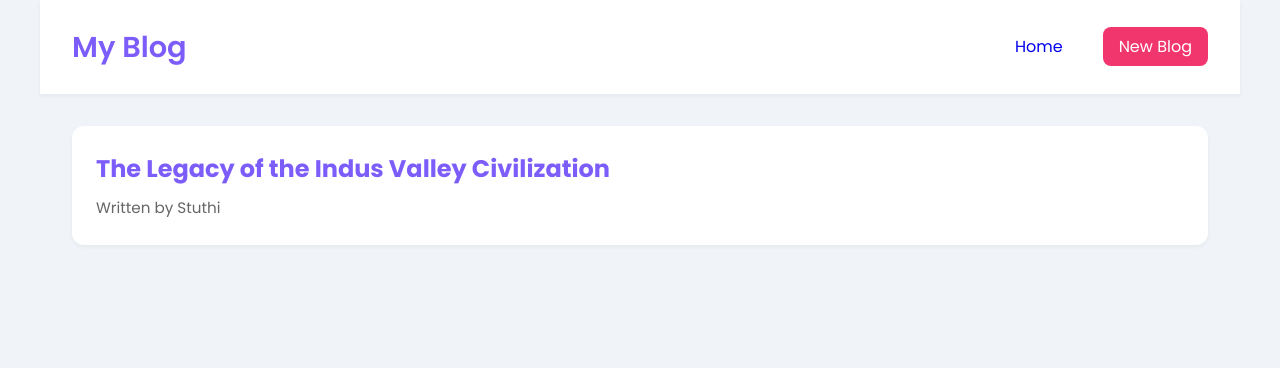
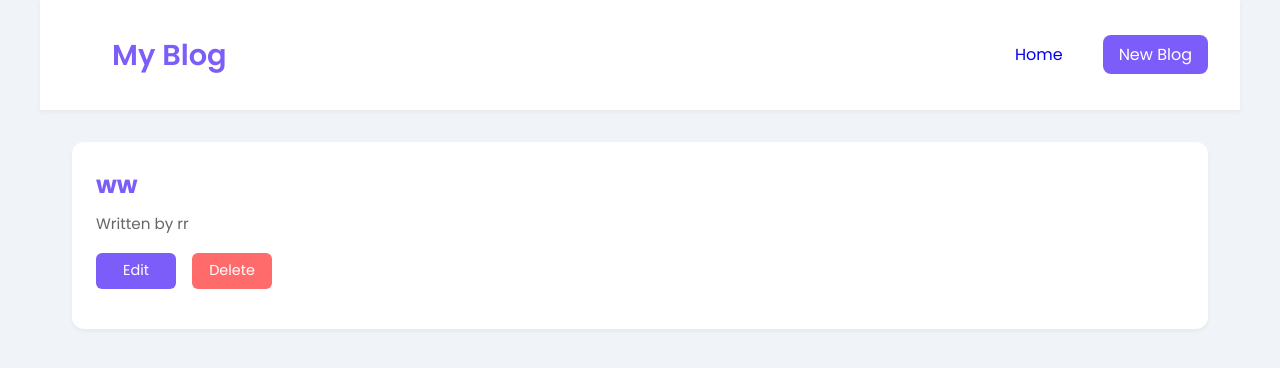
Before and after one commit to stuthi-s/blog-website, a React (Vite) app: page / in a window 1280 px wide. Shown: the top 368 px of the page. Built offline with nearby package versions, Linux system fonts and the light colour scheme; data requests are answered from the project's data file.

Commit message:
fourth-changes

```diff
--- /dev/null
+++ b/db.json
@@ -0,0 +1,10 @@
+{
+  "blogs": [
+    {
+      "title": "ww",
+      "body": "ee",
+      "author": "rr",
+      "id": 1
+    }
+  ]
+}
--- a/src/components/BlogDetails.jsx
+++ b/src/components/BlogDetails.jsx
@@ -1,13 +1,14 @@
 import { useNavigate, useParams } from "react-router-dom";
 import useFetch from "./../hooks/useFetch";
+import API_URL from "../config";
 
 const BlogDetails = () => {
   const { id } = useParams();
-  const { data: blog, error, isPending } = useFetch('http://localhost:8000/blogs/' + id);
+  const { data: blog, error, isPending } = useFetch(`${API_URL}/blogs/${id}`);
   const navigate = useNavigate();
 
   const handleDeleteClick = () => {
-    fetch('http://localhost:8000/blogs/' + blog.id, {
+    fetch(`${API_URL}/blogs/${blog.id}`, {
       method: 'DELETE'
     }).then(() => {
       console.log('Blog deleted');
--- a/src/components/BlogList.jsx
+++ b/src/components/BlogList.jsx
@@ -1,18 +1,72 @@
+import { useState, useEffect } from 'react';
 import { Link } from 'react-router-dom';
+import API_URL from '../config';
 
-const BlogList = ({ blogs }) => {
+const BlogList = () => {
+  const [blogs, setBlogs] = useState([]);
+  const [isLoading, setIsLoading] = useState(true);
+  const [error, setError] = useState(null);
+
+  useEffect(() => {
+    const fetchBlogs = async () => {
+      try {
+        const response = await fetch(`${API_URL}/blogs`);
+        if (!response.ok) {
+          throw new Error('Failed to fetch blogs');
+        }
+        const data = await response.json();
+        setBlogs(data);
+        setIsLoading(false);
+      } catch (err) {
+        setError(err.message);
+        setIsLoading(false);
+      }
+    };
+
+    fetchBlogs();
+  }, []);
+
+  const handleDelete = async (id) => {
+    try {
+      const response = await fetch(`${API_URL}/blogs/${id}`, {
+        method: 'DELETE'
+      });
+
+      if (!response.ok) {
+        throw new Error('Failed to delete blog');
+      }
+
+      // Update the blogs state by filtering out the deleted blog
+      setBlogs(blogs.filter(blog => blog.id !== id));
+    } catch (error) {
+      console.error('Error deleting blog:', error);
+    }
+  };
+
+  if (isLoading) return <div>Loading...</div>;
+  if (error) return <div>{error}</div>;
+
   return (
     <div className="blog-list">
       {blogs.map(blog => (
-        <div className="blog-preview" key={blog.id} >
+        <div className="blog-preview" key={blog.id}>
           <Link to={`/blogs/${blog.id}`}>
             <h2>{blog.title}</h2>
             <p>Written by {blog.author}</p>
           </Link>
+          <div className="blog-actions">
+            <Link to={`/edit/${blog.id}`} className="btn btn-edit">Edit</Link>
+            <button
+              className="btn btn-delete"
+              onClick={() => handleDelete(blog.id)}
+            >
+              Delete
+            </button>
+          </div>
         </div>
       ))}
     </div>
-  )
-}
+  );
+};
 
 export default BlogList;
--- a/src/components/Create.jsx
+++ b/src/components/Create.jsx
@@ -1,5 +1,6 @@
 import { useState } from "react";
 import { useNavigate } from "react-router-dom";
+import API_URL from "../config";
 
 const Create = () => {
   const [title, setTitle] = useState('');
@@ -11,7 +12,7 @@ const Create = () => {
     e.preventDefault();
     const blog = { title, body, author };
 
-    fetch('http://localhost:8000/blogs', {
+    fetch(`${API_URL}/blogs`, {
       method: 'POST',
       headers: { "Content-Type": "application/json" },
       body: JSON.stringify(blog),
--- a/src/components/Edit.jsx
+++ b/src/components/Edit.jsx
@@ -1,5 +1,6 @@
 import { useState, useEffect } from "react";
 import { useNavigate, useParams } from "react-router-dom";
+import API_URL from "../config";
 
 const Edit = () => {
   const { id } = useParams();
@@ -9,7 +10,7 @@ const Edit = () => {
   const navigate = useNavigate();
 
   useEffect(() => {
-    fetch('http://localhost:8000/blogs/' + id)
+    fetch(`${API_URL}/blogs/${id}`)
       .then((res) => res.json())
       .then((data) => {
         setTitle(data.title);
@@ -22,7 +23,7 @@ const Edit = () => {
     e.preventDefault();
     const updatedBlog = { title, body, author };
 
-    fetch('http://localhost:8000/blogs/' + id, {
+    fetch(`${API_URL}/blogs/${id}`, {
       method: 'PUT',
       headers: { "Content-Type": "application/json" },
       body: JSON.stringify(updatedBlog),
--- a/src/components/Home.jsx
+++ b/src/components/Home.jsx
@@ -1,14 +1,9 @@
 import BlogList from "./BlogList";
-import useFetch from "./../hooks/useFetch";
 
 const Home = () => {
-  const { error, isPending, data: blogs } = useFetch(`http://localhost:8000/blogs`)
-
   return (
     <div className="home">
-      { error && <div>{ error }</div> }
-      { isPending && <div>Loading...</div> }
-      { blogs && <BlogList blogs={blogs} /> }
+      <BlogList />
     </div>
   );
 }
--- a/src/components/Navbar.jsx
+++ b/src/components/Navbar.jsx
@@ -3,10 +3,12 @@ import { Link } from "react-router-dom";
 const Navbar = () => {
   return (
     <nav className="navbar">
-      <h1>My Blog</h1>
+      <Link to="/" className="blog-title">
+        <h1>My Blog</h1>
+      </Link>
       <div className="links">
         <Link to="/">Home</Link>
-        <Link to="/create" style={{ color: 'white', backgroundColor: '#f1356d', borderRadius: '8px' }}>New Blog</Link>
+        <Link to="/create" style={{ color: 'white', backgroundColor: '#7c5dfa', borderRadius: '8px' }}>New Blog</Link>
       </div>
     </nav>
   )
--- /dev/null
+++ b/src/config.js
@@ -0,0 +1,5 @@
+const API_URL = process.env.NODE_ENV === 'production'
+  ? 'https://blog-server-json.onrender.com'  // Replace with your deployed JSON server URL
+  : 'http://localhost:8000';
+
+export default API_URL;
--- a/src/hooks/useFetch.jsx
+++ b/src/hooks/useFetch.jsx
@@ -44,7 +44,7 @@ const useFetch = (url, options = {}) => {
           return fetchData();
         }
 
-        setError(err.message);
+          setError(err.message);
       } finally {
         setIsPending(false);
       }
--- a/src/index.css
+++ b/src/index.css
@@ -21,6 +21,15 @@ body {
   margin: 0 auto;
   background-color: #fff;
   box-shadow: 0 2px 4px rgba(0, 0, 0, 0.05);
+}
+
+.navbar .blog-title {
+  text-decoration: none;
+  color: inherit;
+}
+
+.navbar .blog-title:hover {
+  background-color: transparent;
 }
 
 .navbar h1 {
@@ -59,6 +68,7 @@ body {
   border-radius: 12px;
   box-shadow: 0 2px 4px rgba(0, 0, 0, 0.05);
   transition: transform 0.3s ease;
+  position: relative;
 }
 
 .blog-preview:hover {
@@ -68,6 +78,8 @@ body {
 .blog-preview a {
   text-decoration: none;
   color: inherit;
+  display: block;
+  margin-bottom: 1rem;
 }
 
 .blog-preview h2 {
@@ -79,6 +91,48 @@ body {
 .blog-preview p {
   color: #666;
   font-size: 0.95rem;
+  margin-bottom: 1rem;
+}
+
+.blog-preview .blog-actions {
+  display: flex;
+  gap: 1rem;
+  margin-top: 1rem;
+}
+
+.blog-preview .btn {
+  padding: 0.5rem 1rem;
+  font-size: 0.9rem;
+  border-radius: 6px;
+  cursor: pointer;
+  transition: all 0.3s ease;
+  text-decoration: none;
+  display: inline-flex;
+  align-items: center;
+  justify-content: center;
+  border: none;
+  width: 80px;
+  height: 36px;
+  font-family: inherit;
+  box-sizing: border-box;
+}
+
+.blog-preview .btn-edit {
+  background-color: #7c5dfa;
+  color: white;
+}
+
+.blog-preview .btn-edit:hover {
+  background-color: #6a4de8;
+}
+
+.blog-preview .btn-delete {
+  background-color: #ff6b6b;
+  color: white;
+}
+
+.blog-preview .btn-delete:hover {
+  background-color: #ff5252;
 }
 
 .blog-details {
@@ -102,6 +156,12 @@ body {
 .blog-details div {
   line-height: 1.8;
   color: #4a4a4a;
+  margin-bottom: 2rem;
+}
+
+.blog-details .blog-actions {
+  display: flex;
+  gap: 1rem;
 }
 
 .create, .edit {
@@ -145,8 +205,7 @@ body {
 }
 
 .create button,
-.edit button,
-.btn {
+.edit button {
   background: #7c5dfa;
   color: white;
   border: none;
@@ -160,13 +219,8 @@ body {
 }
 
 .create button:hover,
-.edit button:hover,
-.btn:hover {
+.edit button:hover {
   background: #6a4de8;
-}
-
-.btn + .btn {
-  margin-left: 1rem;
 }
 
 .not-found {
```
Also changed, not shown: package.json (+4 -3 lines), server.js (added, +13 -0 lines), 1 other file (tests, documents, lock files or other folders).
